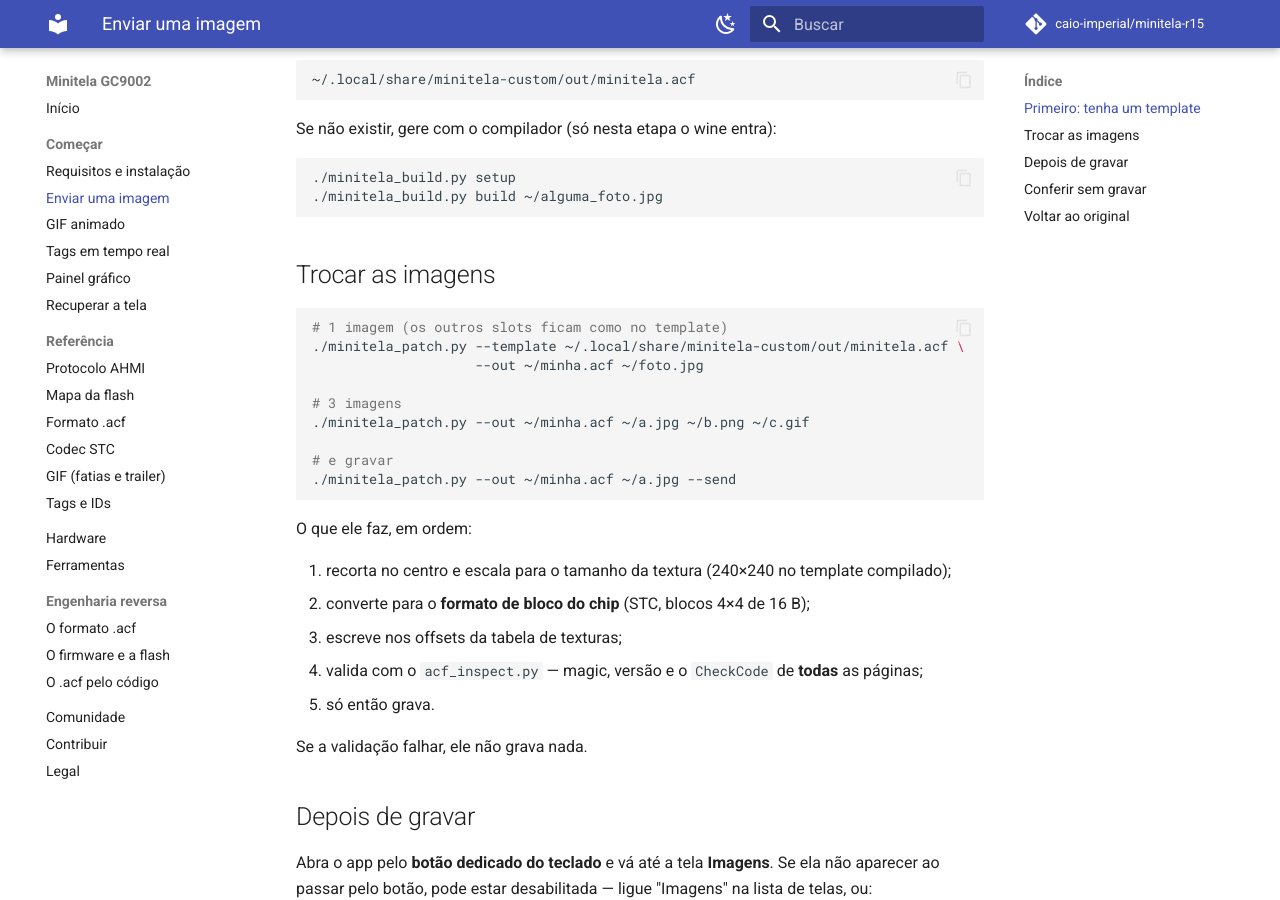
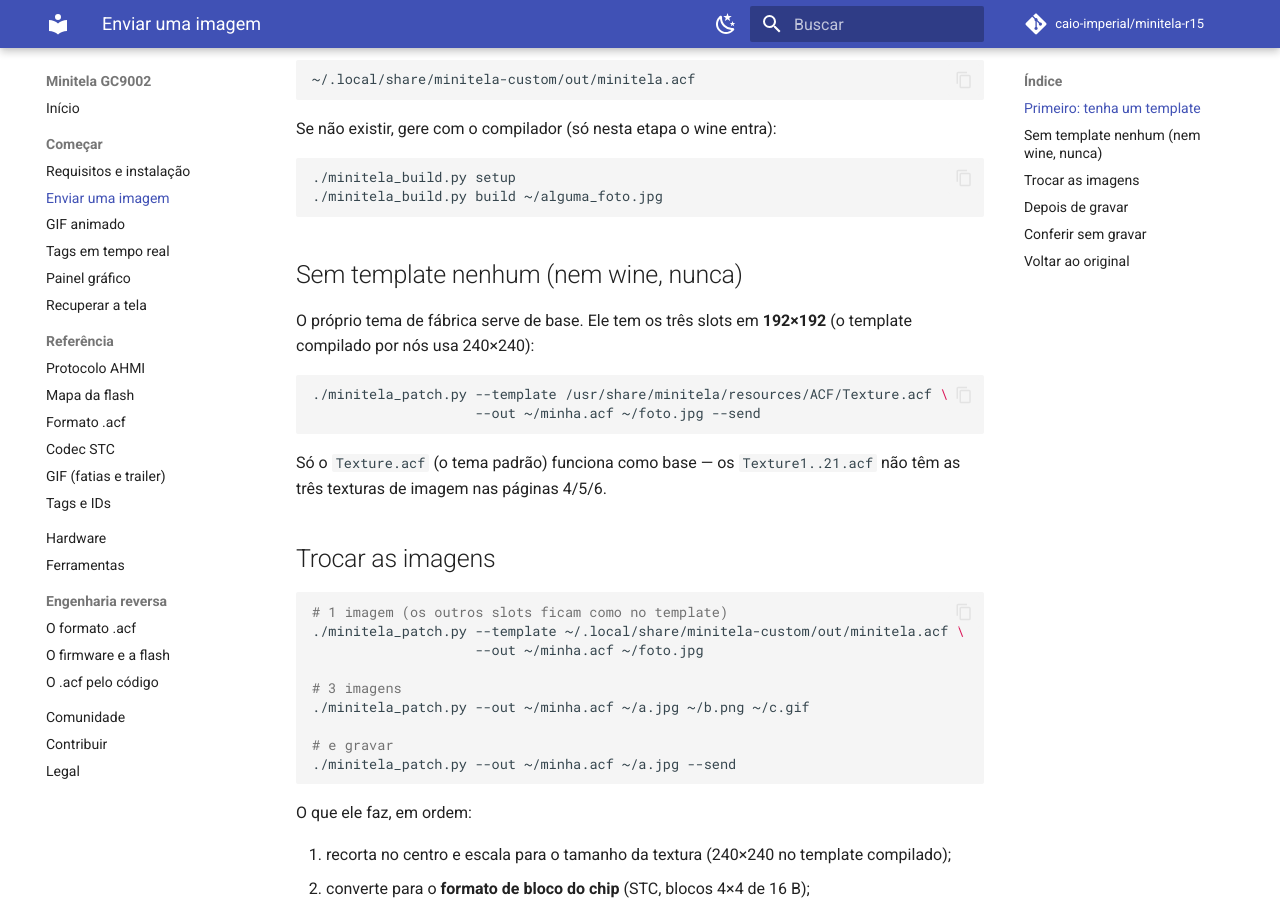
Before and after one commit to caio-imperial/minitela-r15, an MkDocs documentation site: the page built from docs/comecar/imagem.md, in a window 1280 px wide and 900 px high, scrolled down 329 px. Built offline with MkDocs 1.6.1 and Material for MkDocs 9.7.7, drawn with Linux system fonts in a browser that asks for light colours; comment, search, counter and statistics services are not loaded.

Commit message:
docs: usar o Texture.acf de fabrica como base (sem wine e sem template)

````diff
--- a/docs/comecar/imagem.md
+++ b/docs/comecar/imagem.md
@@ -18,6 +18,19 @@ Se não existir, gere com o compilador (só nesta etapa o wine entra):
 ./minitela_build.py setup
 ./minitela_build.py build ~/alguma_foto.jpg
 ```
+
+## Sem template nenhum (nem wine, nunca)
+
+O próprio tema de fábrica serve de base. Ele tem os três slots em **192×192** (o
+template compilado por nós usa 240×240):
+
+```bash
+./minitela_patch.py --template /usr/share/minitela/resources/ACF/Texture.acf \
+                    --out ~/minha.acf ~/foto.jpg --send
+```
+
+Só o `Texture.acf` (o tema padrão) funciona como base — os `Texture1..21.acf` não têm as
+três texturas de imagem nas páginas 4/5/6.
 
 ## Trocar as imagens
 
````
Also changed, not shown: docs/comecar/gif.md (+9 -0 lines).
